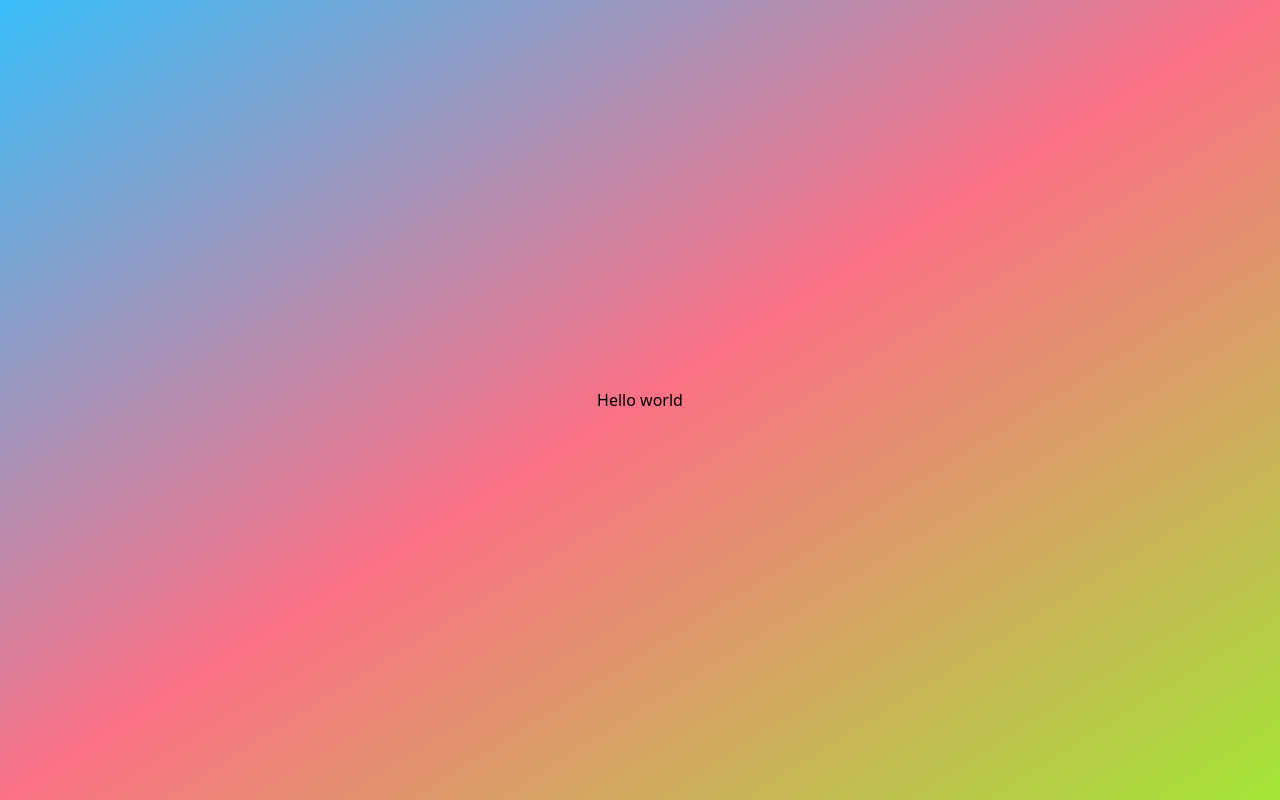
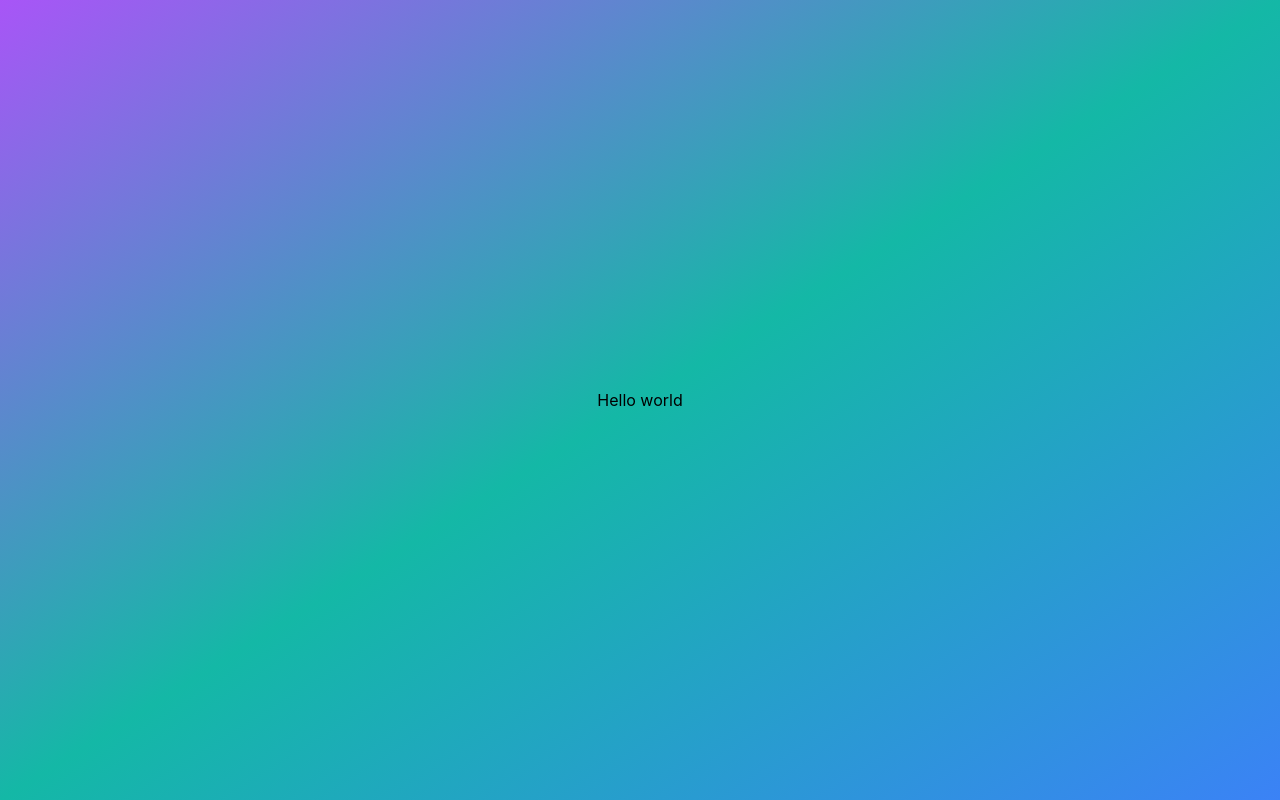
Before and after one commit to Rodjxc/weather-app-marketer, a React (Vite) app: page / in a window 1280 px wide. Built offline with nearby package versions, Linux system fonts and the light colour scheme.

Commit message:
chore: finish setting up tailwind, add postcss files

```diff
--- a/package.json
+++ b/package.json
@@ -18,10 +18,12 @@
     "@types/react": "^18.3.11",
     "@types/react-dom": "^18.3.1",
     "@vitejs/plugin-react": "^4.3.3",
+    "autoprefixer": "^10.4.20",
     "eslint": "^9.13.0",
     "eslint-plugin-react-hooks": "^5.0.0",
     "eslint-plugin-react-refresh": "^0.4.13",
     "globals": "^15.11.0",
+    "postcss": "^8.4.47",
     "tailwindcss": "^3.4.14",
     "typescript": "~5.6.2",
     "typescript-eslint": "^8.10.0",
--- /dev/null
+++ b/postcss.config.js
@@ -0,0 +1,6 @@
+export default {
+	plugins: {
+		tailwindcss: {},
+		autoprefixer: {},
+	},
+};
--- a/src/App.tsx
+++ b/src/App.tsx
@@ -1,9 +1,7 @@
-const App = () => {
+export const App = () => {
 	return (
-		<main className="flex justify-center items-center bg-gradient-to-br from-sky-400 via-rose-400 to-lime-400 h-[100vh] w-full">
+		<main className="flex justify-center items-center bg-gradient-to-br from-purple-500 via-teal-500 to-blue-500 h-[100vh] w-full">
 			Hello world
 		</main>
 	);
 };
-
-export default App;
--- a/src/index.css
+++ b/src/index.css
@@ -1,3 +1,13 @@
 @tailwind base;
 @tailwind components;
 @tailwind utilities;
+
+body {
+    margin: 0;
+    padding: 0;
+    font-family: -apple-system, BlinkMacSystemFont, 'Segoe UI', 'Roboto', 'Oxygen',
+    'Ubuntu', 'Cantarell', 'Fira Sans', 'Droid Sans', 'Helvetica Neue',
+    sans-serif;
+    -webkit-font-smoothing: antialiased;
+    -moz-osx-font-smoothing: grayscale;
+}
--- a/src/main.tsx
+++ b/src/main.tsx
@@ -1,7 +1,7 @@
 import { StrictMode } from "react";
 import { createRoot } from "react-dom/client";
 import "./index.css";
-import App from "./App.tsx";
+import { App } from "./App";
 
 // biome-ignore lint/style/noNonNullAssertion: <explanation>
 createRoot(document.getElementById("root")!).render(
```
Also changed, not shown: 1 other file (tests, documents, lock files or other folders).
